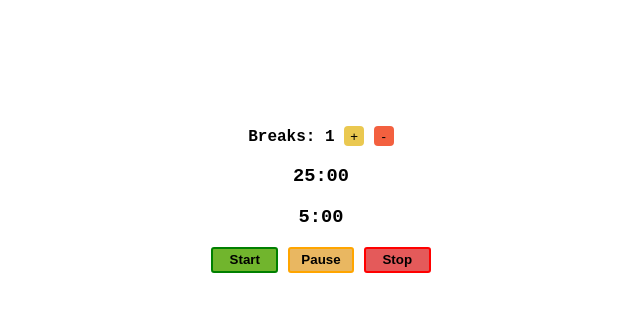
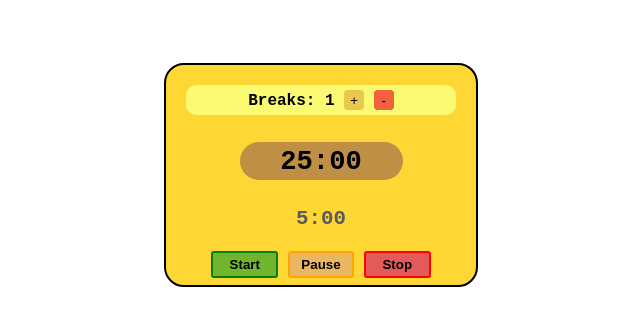
Before and after one commit to fabioIA/Pomodoro, a plain HTML site: page index.html in a window 1280 px wide. Shown: the whole page, without its empty margins (319-959 px from the left). Drawn offline with Linux system fonts and the light colour scheme.

Commit message:
preparado

```diff
--- a/index.html
+++ b/index.html
@@ -35,6 +35,22 @@
                 <input class="Botons" id="stop-btn" type="button" onclick="if(document.getElementById('break').innerHTML == '5:00'){stop()}" value="Stop">
             </section>
         </div>
+
+        <section>
+            <footer>
+                <script async src="https://pagead2.googlesyndication.com/pagead/js/adsbygoogle.js?client=ca-pub-7154514491894362"crossorigin="anonymous"></script>
+                <!-- Rodape -->
+                <ins class="adsbygoogle"
+                    style="display:block;"
+                    data-ad-client="ca-pub-7154514491894362"
+                    data-ad-slot="2514661042"
+                    data-ad-format="auto"
+                    data-full-width-responsive="true"></ins>
+                    <script>
+                        (adsbygoogle = window.adsbygoogle || []).push({});
+                    </script>
+            </footer>
+        </section>
     </section>
 
     <script src="script.js" defer></script>
--- a/style.css
+++ b/style.css
@@ -3,9 +3,35 @@ body{
 }
 
 .All{
-    margin-top: 10%;
+    margin-top: 5%;
     text-align: center;
     font-weight: bold;
+    margin-left: auto;
+    margin-right: auto;
+    background-color: #FFD735;
+    width: 270px;
+    height: 180px;
+    padding: 20px;
+    border-radius: 20px;
+    border: solid 2px black;
+}
+
+.Top{
+    padding: 5px;
+    background-color: #FAFA73;
+    height: 20px;
+    border-radius: 10px;
+}
+
+#watch{
+    font-size: 1.7em;
+    background-color: #bf8f46;
+    margin-left: auto;
+    margin-right: auto;
+    border-radius: 20px;
+    width: 155px;
+    height: 1.1em;
+    padding: 4px;
 }
 
 #start-btn{
@@ -52,3 +78,8 @@ body{
 #sub-btn{
     background-color: rgb(243, 96, 63);
 }
+
+#break{
+    color: rgb(91, 90, 90);
+    font-size: 1.3em;
+}
```
